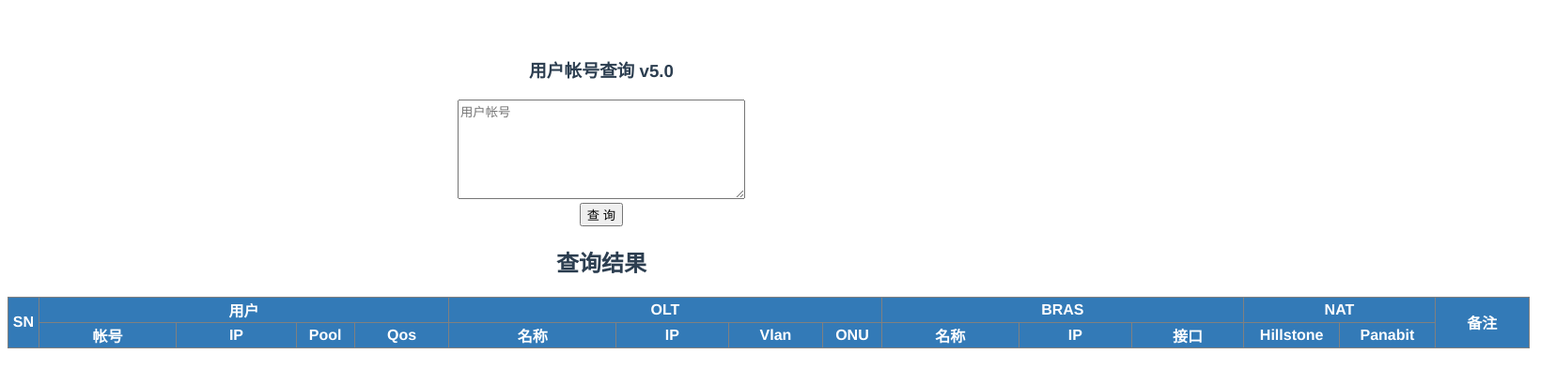
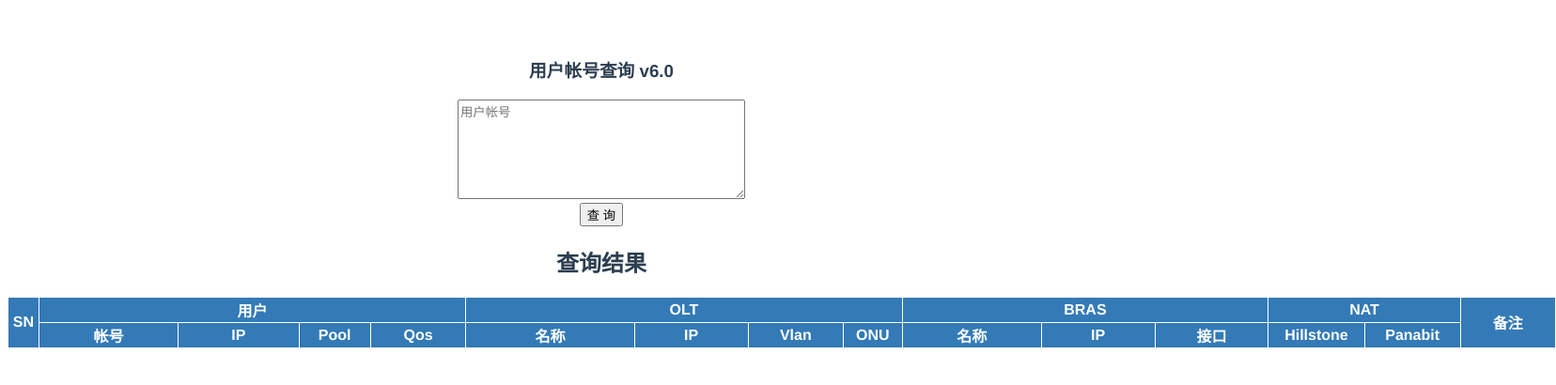
Before and after one commit to roogeer/finduser, a Vue app: page / in a window 1280 px wide. Shown: the top 410 px of the page at 94% size, 1656 px wide, since content can reach past the window. Built offline with nearby package versions, Linux system fonts and the light colour scheme.

Commit message:
version6.0 Table color modify

```diff
--- a/src/App.vue
+++ b/src/App.vue
@@ -1,6 +1,6 @@
 <template>
   <div id="app">
-    <h3>用户帐号查询 v5.0</h3>
+    <h3>用户帐号查询 v6.0</h3>
 	<div>
 		<textarea v-model="usernames" placeholder="用户帐号"></textarea>
 	</div>
--- a/src/components/ListItem.vue
+++ b/src/components/ListItem.vue
@@ -43,7 +43,10 @@
 		background-color:darksalmon
 	}
 	.vip3 {
-		background-color:crimson
+		background-color:#ff8040;
+	}
+	.vip10 {
+		background-color:#f80000;
 	}
 	.business {
 		background-color:#007bff;
--- a/src/components/UserList.vue
+++ b/src/components/UserList.vue
@@ -1,11 +1,11 @@
 <template>
   <div class="hello">
     <h2>查询结果</h2>
-	<table class="table_head" border="1px" align="center">
+	<table class="table_head" align="center">
 		<thead>
 			<tr>
 				<th width="30px" rowspan="2">SN</th>
-				<th width="436px" colspan="4">用户</th>
+				<th width="450px" colspan="4">用户</th>
 				<th width="460px" colspan="4">OLT</th>
 				<th width="388px" colspan="3">BRAS</th>
 				<th width="200px" colspan="2">NAT</th>
@@ -14,7 +14,7 @@
 			<tr>
 				<th width="148px">帐号</th>
 				<th width="128px">IP</th>
-				<th width="60px">Pool</th>
+				<th width="74px">Pool</th>
 				<th width="100px">Qos</th>
 
 				<th width="180px">名称</th>
@@ -36,7 +36,7 @@
 						<ListItem :index= index+1 :user=value trbackcolor="#55ff7f" :key=index></ListItem>
 					</template>
 					<template v-else>
-						<ListItem :index= index+1 :user=value trbackcolor="#ffffff" :key=index></ListItem>
+						<ListItem :index= index+1 :user=value trbackcolor="#C0C0C0" :key=index></ListItem>
 					</template>
 			</template>
 		</tbody>
@@ -68,10 +68,12 @@ export default {
 }
 
 .table_head {
-	border-collapse: collapse;
+	/*border-collapse: collapse;*/
+	border-collapse:separate;
+	border-spacing:1px;
 	margin: 10px auto;
 	height: 100%;
-	width:  1620px;
+	width:  1648px;
 	padding: 0;
 	/*vertical-align: bottom;*/
 	}
```
